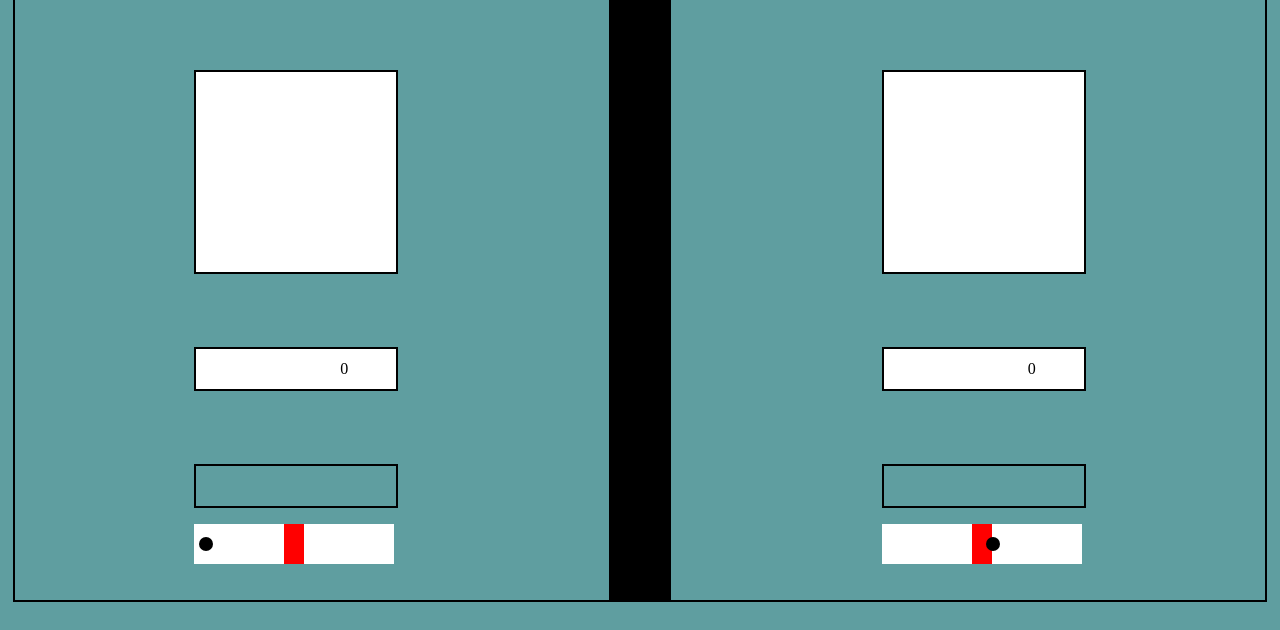
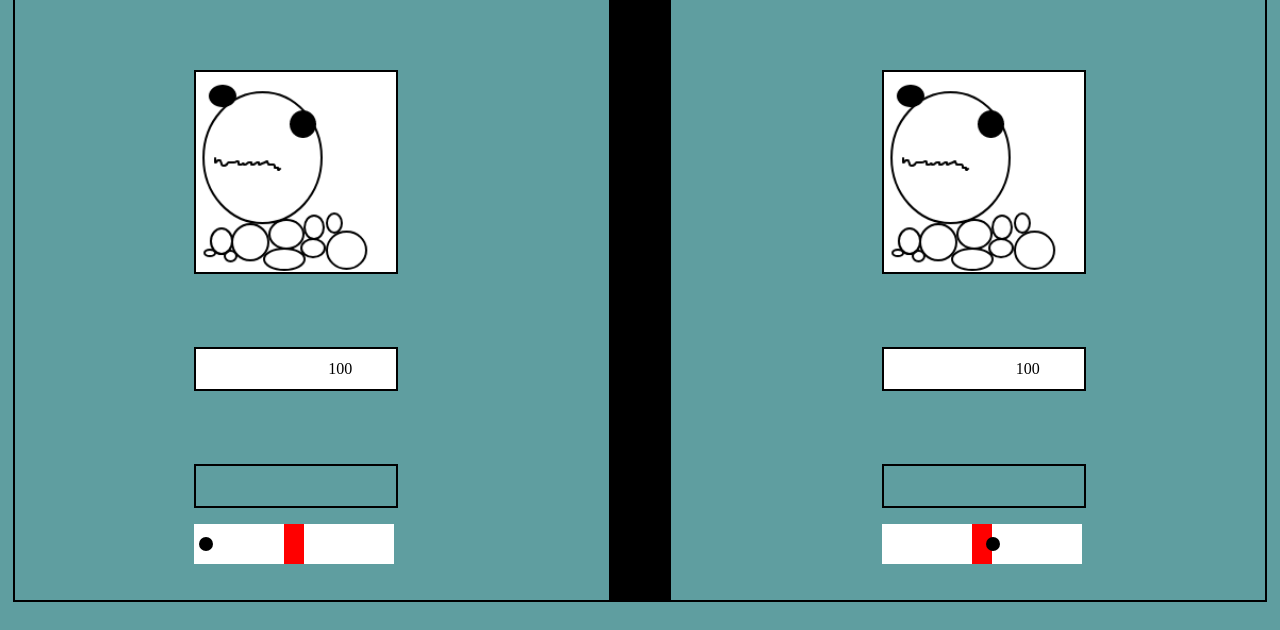
Before and after one commit to nathanlamontsmith12/battle-doodles, a plain HTML site: page index.html in a window 1280 px wide. Shown: the part 170-800 px from the top of the page. Drawn offline with Linux system fonts and the light colour scheme.

Commit message:
com12 loads with one doodle

```diff
--- a/css/style.css
+++ b/css/style.css
@@ -67,3 +67,8 @@ body {
 	border: 2px solid black;
 	background-color: white;
 }
+
+.doodleDisplay img {
+	height: 200px;
+	width: 200px;
+}
--- a/index.html
+++ b/index.html
@@ -26,7 +26,7 @@
 				<h1>Player 2</h1>
 				<h3>j attacks, l blocks</h3>
 			</div>
-			<div class="doodleDisplay" id="doodle-1"></div>
+			<div class="doodleDisplay" id="doodle-2"></div>
 			<div class="window" id="battle-bar-window-2"><span id="message-2"></span><span id="health-2"></span></div>
 			<div class="battle bar 2" id="battle-bar-container-2">
 				<div class="blockCon">
--- a/js/app.js
+++ b/js/app.js
@@ -7,12 +7,15 @@ const doodleArray = [];
 class Doodle {
 	constructor (player, doodle) {
 		this.player = player;
-		this.draw = doodle.draw;
-		this.setAttr = doodle.setAttr;
+		this.name = doodle.name;
+		this.health = doodle.health;
+		this.src = doodle.src;
 	}
-	make () {
-		this.draw();
-		this.setAttr();
+	draw () {
+		const image = document.createElement("IMG");
+		image.src = this.src;
+		const location = document.getElementById("doodle-" + this.player);
+		location.appendChild(image);
 	}
 }
 
@@ -27,8 +30,8 @@ const game = {
 		batBData2.activate();
 		player1.clearBlock();
 		player2.clearBlock();
-		player1.getDoodle();
-		player2.getDoodle();
+		this.setDoodles();
+		this.drawDoodles();
 		player1.displayHealth();
 		player2.displayHealth();
 	},
@@ -37,6 +40,16 @@ const game = {
 		filler.forEach((elem) => {
 			doodleArray.push(elem);
 		})
+	},
+	setDoodles () {
+		const randInd1 = Math.floor(Math.random()*doodleArray.length);
+		player1.doodle = new Doodle ("1", doodleArray[randInd1]);
+		const randInd2 = Math.floor(Math.random()*doodleArray.length);
+		player2.doodle = new Doodle ("2", doodleArray[randInd1]);
+	},
+	drawDoodles() {
+		player1.doodle.draw();
+		player2.doodle.draw();
 	}
 }
 
@@ -44,16 +57,10 @@ const game = {
 
 const player1 = {
 	lives: 3,
-	health: 0,
 	block: false,
 	doodle: null,
-	getDoodle () {
-		const randInd = Math.floor(Math.random()*doodleArray.length);
-		this.doodle = new Doodle ("1", doodleArray[randInd]);
-		this.doodle.make();
-	},
 	displayHealth () {
-		health1.textContent = this.health.toString();
+		health1.textContent = this.doodle.health.toString();
 	},
 	displayBlock () {
 		block1.style.visibility = "visible";
@@ -74,7 +81,7 @@ const player1 = {
 	dealDamage () {
 		player2.clearBlock();
 		player2.block = false;
-		player2.health = player2.health -= batBData1.damage;
+		player2.doodle.health = player2.doodle.health -= batBData1.damage;
 		player2.displayHealth();
 	},
 	keypress (evt) {
@@ -101,16 +108,10 @@ const player1 = {
 
 const player2 = {
 	lives: 3,
-	health: 0,
 	block: false,
 	doodle: null,
-	getDoodle () {
-		const randInd = Math.floor(Math.random()*doodleArray.length);
-		this.doodle = new Doodle ("2", doodleArray[randInd]);
-		this.doodle.make();
-	},
 	displayHealth () {
-		health2.textContent = this.health.toString();
+		health2.textContent = this.doodle.health.toString();
 	},
 	displayBlock () {
 		block2.style.visibility = "visible";
@@ -131,7 +132,7 @@ const player2 = {
 	dealDamage () {
 		player1.clearBlock();
 		player1.block = false;
-		player1.health = player1.health -= batBData2.damage;
+		player1.doodle.health = player1.doodle.health -= batBData2.damage;
 		player1.displayHealth();
 	},
 	keypress (evt) {
@@ -156,7 +157,11 @@ const player2 = {
 	}
 }
 
-game.init2();
+// CACHED ELEMENTS
+
+
+
+// EVENT LISTENERS
 
 document.addEventListener("keypress", (evt) => {
 
@@ -167,3 +172,6 @@ document.addEventListener("keypress", (evt) => {
 	player2.keypress(evt);
 
 })
+
+
+game.init2();
--- a/js/doodle-library.js
+++ b/js/doodle-library.js
@@ -4,11 +4,6 @@ const doodleLibrary = [
 	{
 		name: "big-blob",
 		src: "images/big-blob.png",
-		draw () {
-			console.log("Drawing doodle!");
-		},
-		setAttr () {
-			console.log("Setting this doodle's attributes");
-		}
+		health: 100,
 	},
 ]
```
